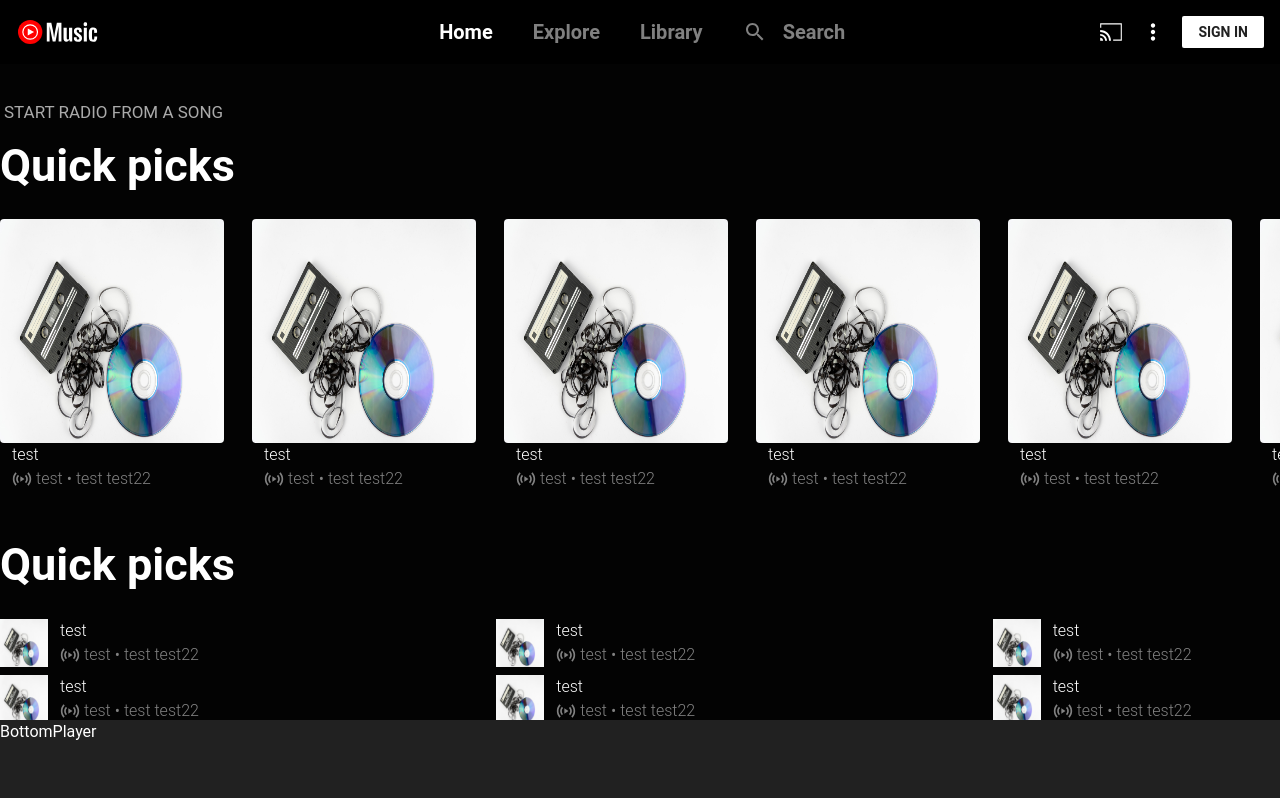
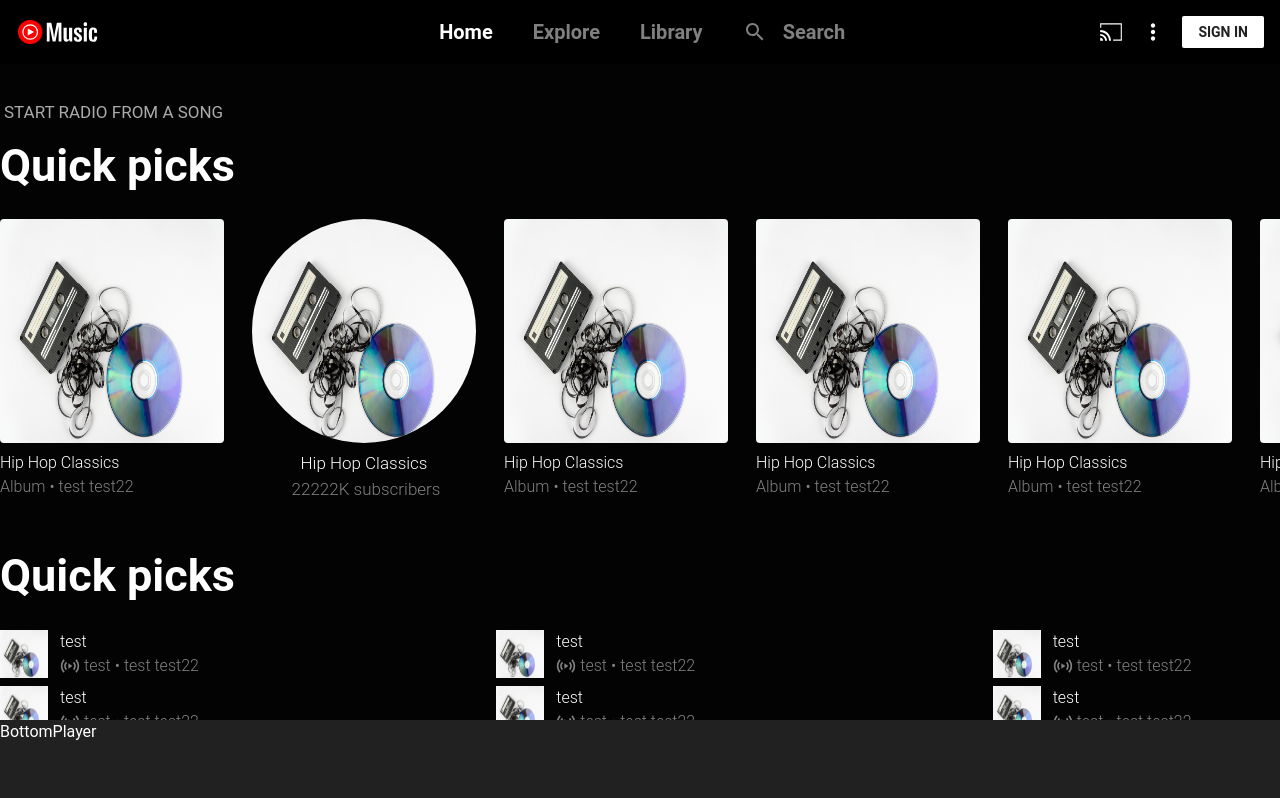
Before and after one commit to emirhancirmencik/ytmusic-clone, a React (Create React App) app: page / in a window 1280 px wide. Shown: the top 798 px of the page. Built offline with nearby package versions, Linux system fonts and the light colour scheme.

Commit message:
Scroll buttons disabled fixed.

```diff
--- a/src/Components/Content.js
+++ b/src/Components/Content.js
@@ -7,7 +7,7 @@ import Library from "../views/Library";
 
 function Content() {
   return (
-    <main className="pb-52">
+    <main className="pb-96">
       <Navbar />
       <Routes>
         <Route path="/" element={<Home />} />
--- a/src/Components/Home/AlbumList/AlbumListElement.js
+++ b/src/Components/Home/AlbumList/AlbumListElement.js
@@ -4,21 +4,24 @@ import Cover from "./Cover";
 
 function AlbumListElement() {
   return (
-    <div className="group w-full flex flex-col mb-2 mr-7 relative">
+    <div className="group w-full flex flex-col mb-2 ml-7 relative">
       <Cover />
-      <div className="flex ml-3 w-2/3 font-light flex-col text-white group-hover:w-1/3 ">
-        <div>test</div>
-        <div className="inline-flex w-full items-center text-whitealpha1">
-          <Icon name="cast" sizex="20px" />
-          <a href="#/" className="ml-1 hover:underline ">
-            test
-          </a>
-          <div className="ml-1 cursor-default select-none truncate">
+      <div className="flex mt-2 w-full font-light flex-col text-white ">
+        <div className="hover:underline align-left cursor-pointer">
+          {" "}
+          Hip Hop Classics
+        </div>
+        <div className="flex text-whitealpha1">
+          <span>Album</span>
+          <div className="ml-1 cursor-default  select-none truncate">
             {" "}
-            •
-            <span href="#/" className="ml-1 whitespace-nowrap truncate">
+            •{" "}
+            <a
+              href="#/"
+              className=" whitespace-nowrap hover:underline truncate"
+            >
               test test22
-            </span>
+            </a>
           </div>
         </div>
       </div>
--- a/src/Components/Home/AlbumList/Cover.js
+++ b/src/Components/Home/AlbumList/Cover.js
@@ -2,7 +2,7 @@ import React from "react";
 import cover from "../../../image/cover.jpg";
 import { Icon } from "../../../image/Icons";
 
-function Cover() {
+function Cover(props) {
   return (
     <div className="flex cursor-pointer relative">
       <img
@@ -10,8 +10,10 @@ function Cover() {
         alt="cover"
         width="100%"
         height="100%"
-        className="w-56 h-56 rounded"
+        className={`w-56 h-56 rounded`}
       />
+
+      <>
         <div
           className="w-56 h-56 absolute hidden items-center justify-center group-hover:flex"
           style={{
@@ -25,6 +27,7 @@ function Cover() {
             <Icon name="play" sizex="20px" />
           </div>
         </div>
+      </>
     </div>
   );
 }
--- /dev/null
+++ b/src/Components/Home/ArtistList/ArtistListElement.js
@@ -0,0 +1,32 @@
+import React from "react";
+import cover from "../../../image/cover.jpg";
+
+function ArtistListElement() {
+  return (
+    <div className="group w-full flex flex-col mb-2 ml-7 relative text-[17px]">
+      <div className="flex cursor-pointer relative">
+        <img
+          src={cover}
+          alt="cover"
+          width="100%"
+          height="100%"
+          className={`w-56 h-56 rounded-full`}
+        />
+      </div>
+      <div className="flex mt-2 w-full font-light flex-col text-white items-center ">
+        <div className="hover:underline align-left cursor-pointer">
+          Hip Hop Classics
+        </div>
+        <div className="flex text-whitealpha1">
+          <div className="ml-1 cursor-default  select-none truncate">
+            <span href="#/" className=" whitespace-nowrap truncate">
+              22222K subscribers
+            </span>
+          </div>
+        </div>
+      </div>
+    </div>
+  );
+}
+
+export default ArtistListElement;
--- a/src/Components/Home/List.js
+++ b/src/Components/Home/List.js
@@ -2,6 +2,7 @@ import React, { useRef } from "react";
 import { Icon } from "../../image/Icons";
 import AlbumListElement from "./AlbumList/AlbumListElement";
 import MiniListElement from "./MiniList/MiniListElement";
+import ArtistListElement from "./ArtistList/ArtistListElement";
 import ScrollButtons from "./ScrollButtons";
 
 function List(props) {
@@ -21,15 +22,20 @@ function List(props) {
       )}
       <div className="flex justify-between">
         <h1 className="text-white text-[45px] font-bold">{props.header}</h1>
-        <ScrollButtons element={ref} offsetNumber={6} elementNumber={18} />
+        <ScrollButtons
+          element={ref}
+          offsetNumber={type === "Mini" ? 3 : 6}
+          elementNumber={type === "Mini" ? 6 : 18}
+          marginValue={type === "Mini" ? 0 : 14}
+        />
       </div>
       <div
         ref={ref}
-        className="flex w-full overflow-x-hidden scroll-smooth mt-5"
+        className="flex mylist w-full overflow-x-auto scroll-smooth mt-5"
       >
         {type === "Mini" ? (
           <>
-            <div className="flex flex-col w-1/3 flex-shrink-0">
+            <div className="mylist flex flex-col w-1/3 flex-shrink-0">
               <MiniListElement />
               <MiniListElement />
               <MiniListElement />
@@ -68,9 +74,9 @@ function List(props) {
           </>
         ) : (
           <>
-            <div className="flex flex-shrink-0">
+            <div className="flex mylist justify-between flex-shrink-0">
               <AlbumListElement />
-              <AlbumListElement />
+              <ArtistListElement />
               <AlbumListElement />
               <AlbumListElement />
               <AlbumListElement />
--- a/src/Components/Home/MiniList/MiniListElement.js
+++ b/src/Components/Home/MiniList/MiniListElement.js
@@ -5,10 +5,12 @@ import Cover from "./Cover";
 
 function MiniListElement() {
   return (
-    <div className="group w-full flex mb-2 relative">
+    <div className="group w-full flex mb-2 ml-7 relative">
       <Cover />
       <div className="flex ml-3 w-2/3 font-light flex-col text-white group-hover:w-1/3 ">
-        <div>test</div>
+        <a href="#/" className="hover:underline ">
+          test
+        </a>
         <div className="inline-flex w-full items-center text-whitealpha1">
           <Icon name="cast" sizex="20px" />
           <a href="#/" className="ml-1 hover:underline ">
--- a/src/style.css
+++ b/src/style.css
@@ -429,6 +429,15 @@ html, body,  #root {
   height: calc(100% - 5rem)
 }
 
+.mylist::-webkit-scrollbar {
+  width: 0 !important;
+  overflow:-moz-scrollbars-none;
+}
+
+.mylist:nth-child(1) {
+  margin-left: -28px;
+}
+
 *, ::before, ::after {
   --tw-border-spacing-x: 0;
   --tw-border-spacing-y: 0;
@@ -586,22 +595,6 @@ html, body,  #root {
   bottom: 0px;
 }
 
-.right-9 {
-  right: 2.25rem;
-}
-
-.right-0 {
-  right: 0px;
-}
-
-.right-2 {
-  right: 0.5rem;
-}
-
-.bottom-2 {
-  bottom: 0.5rem;
-}
-
 .bottom-4 {
   bottom: 1rem;
 }
@@ -624,16 +617,6 @@ html, body,  #root {
   margin-right: 1.25rem;
 }
 
-.mx-2 {
-  margin-left: 0.5rem;
-  margin-right: 0.5rem;
-}
-
-.mx-4 {
-  margin-left: 1rem;
-  margin-right: 1rem;
-}
-
 .ml-\[2px\] {
   margin-left: 2px;
 }
@@ -654,6 +637,22 @@ html, body,  #root {
   margin-top: auto;
 }
 
+.mb-2 {
+  margin-bottom: 0.5rem;
+}
+
+.ml-7 {
+  margin-left: 1.75rem;
+}
+
+.mt-2 {
+  margin-top: 0.5rem;
+}
+
+.ml-1 {
+  margin-left: 0.25rem;
+}
+
 .ml-auto {
   margin-left: auto;
 }
@@ -662,32 +661,16 @@ html, body,  #root {
   margin-right: 1.25rem;
 }
 
-.mb-2 {
-  margin-bottom: 0.5rem;
-}
-
 .ml-3 {
   margin-left: 0.75rem;
 }
 
-.ml-1 {
-  margin-left: 0.25rem;
+.mb-52 {
+  margin-bottom: 13rem;
 }
 
-.ml-4 {
-  margin-left: 1rem;
-}
-
-.mr-4 {
-  margin-right: 1rem;
-}
-
-.mr-8 {
-  margin-right: 2rem;
-}
-
-.mr-7 {
-  margin-right: 1.75rem;
+.mt-52 {
+  margin-top: 13rem;
 }
 
 .box-border {
@@ -726,12 +709,12 @@ html, body,  #root {
   height: 2.5rem;
 }
 
+.h-56 {
+  height: 14rem;
+}
+
 .h-12 {
   height: 3rem;
-}
-
-.h-56 {
-  height: 14rem;
 }
 
 .w-full {
@@ -758,20 +741,16 @@ html, body,  #root {
   width: 2.5rem;
 }
 
+.w-56 {
+  width: 14rem;
+}
+
 .w-12 {
   width: 3rem;
 }
 
 .w-2\/3 {
   width: 66.666667%;
-}
-
-.w-1\/6 {
-  width: 16.666667%;
-}
-
-.w-56 {
-  width: 14rem;
 }
 
 .flex-shrink-0 {
@@ -819,12 +798,12 @@ html, body,  #root {
   margin-left: calc(1rem * calc(1 - var(--tw-space-x-reverse)));
 }
 
+.overflow-x-auto {
+  overflow-x: auto;
+}
+
 .overflow-y-auto {
   overflow-y: auto;
-}
-
-.overflow-x-hidden {
-  overflow-x: hidden;
 }
 
 .scroll-smooth {
@@ -884,20 +863,12 @@ html, body,  #root {
   background-color: rgb(255 255 255 / var(--tw-bg-opacity));
 }
 
-.bg-opacity-60 {
-  --tw-bg-opacity: 0.6;
-}
-
-.bg-opacity-10 {
-  --tw-bg-opacity: 0.1;
+.bg-opacity-50 {
+  --tw-bg-opacity: 0.5;
 }
 
 .bg-opacity-90 {
   --tw-bg-opacity: 0.9;
-}
-
-.bg-opacity-50 {
-  --tw-bg-opacity: 0.5;
 }
 
 .p-2 {
@@ -923,10 +894,6 @@ html, body,  #root {
   padding-bottom: 0.75rem;
 }
 
-.pb-52 {
-  padding-bottom: 13rem;
-}
-
 .pl-20 {
   padding-left: 5rem;
 }
@@ -941,6 +908,14 @@ html, body,  #root {
 
 .pr-5 {
   padding-right: 1.25rem;
+}
+
+.pb-52 {
+  padding-bottom: 13rem;
+}
+
+.pb-96 {
+  padding-bottom: 24rem;
 }
 
 .text-\[20px\] {
@@ -999,22 +974,6 @@ html, body,  #root {
   opacity: 0.4;
 }
 
-.opacity-90 {
-  opacity: 0.9;
-}
-
-.opacity-60 {
-  opacity: 0.6;
-}
-
-.opacity-70 {
-  opacity: 0.7;
-}
-
-.opacity-10 {
-  opacity: 0.1;
-}
-
 .transition-colors {
   transition-property: color, background-color, border-color, fill, stroke, -webkit-text-decoration-color;
   transition-property: color, background-color, border-color, text-decoration-color, fill, stroke;
@@ -1033,44 +992,6 @@ html, body,  #root {
   transition-timing-function: cubic-bezier(0.4, 0, 1, 1);
 }
 
-.hover\:bottom-2:hover {
-  bottom: 0.5rem;
-}
-
-.hover\:right-2:hover {
-  right: 0.5rem;
-}
-
-.hover\:h-14:hover {
-  height: 3.5rem;
-}
-
-.hover\:h-20:hover {
-  height: 5rem;
-}
-
-.hover\:w-14:hover {
-  width: 3.5rem;
-}
-
-.hover\:w-20:hover {
-  width: 5rem;
-}
-
-.hover\:scale-105:hover {
-  --tw-scale-x: 1.05;
-  --tw-scale-y: 1.05;
-  -webkit-transform: translate(var(--tw-translate-x), var(--tw-translate-y)) rotate(var(--tw-rotate)) skewX(var(--tw-skew-x)) skewY(var(--tw-skew-y)) scaleX(var(--tw-scale-x)) scaleY(var(--tw-scale-y));
-          transform: translate(var(--tw-translate-x), var(--tw-translate-y)) rotate(var(--tw-rotate)) skewX(var(--tw-skew-x)) skewY(var(--tw-skew-y)) scaleX(var(--tw-scale-x)) scaleY(var(--tw-scale-y));
-}
-
-.hover\:scale-125:hover {
-  --tw-scale-x: 1.25;
-  --tw-scale-y: 1.25;
-  -webkit-transform: translate(var(--tw-translate-x), var(--tw-translate-y)) rotate(var(--tw-rotate)) skewX(var(--tw-skew-x)) skewY(var(--tw-skew-y)) scaleX(var(--tw-scale-x)) scaleY(var(--tw-scale-y));
-          transform: translate(var(--tw-translate-x), var(--tw-translate-y)) rotate(var(--tw-rotate)) skewX(var(--tw-skew-x)) skewY(var(--tw-skew-y)) scaleX(var(--tw-scale-x)) scaleY(var(--tw-scale-y));
-}
-
 .hover\:scale-110:hover {
   --tw-scale-x: 1.1;
   --tw-scale-y: 1.1;
@@ -1080,10 +1001,6 @@ html, body,  #root {
 
 .hover\:bg-whitealpha2:hover {
   background-color: rgb(255,255,255,0.3);
-}
-
-.hover\:bg-opacity-90:hover {
-  --tw-bg-opacity: 0.9;
 }
 
 .hover\:bg-opacity-80:hover {
@@ -1100,18 +1017,6 @@ html, body,  #root {
           text-decoration-line: underline;
 }
 
-.hover\:opacity-60:hover {
-  opacity: 0.6;
-}
-
-.hover\:opacity-80:hover {
-  opacity: 0.8;
-}
-
-.hover\:opacity-90:hover {
-  opacity: 0.9;
-}
-
 .group:hover .group-hover\:flex {
   display: flex;
 }
@@ -1120,18 +1025,6 @@ html, body,  #root {
   display: inline-flex;
 }
 
-.group:hover .group-hover\:h-20 {
-  height: 5rem;
-}
-
 .group:hover .group-hover\:w-1\/3 {
   width: 33.333333%;
 }
-
-.group:hover .group-hover\:w-20 {
-  width: 5rem;
-}
-
-.group:hover .group-hover\:hover\:w-14:hover {
-  width: 3.5rem;
-}
--- a/src/views/Home.js
+++ b/src/views/Home.js
@@ -11,6 +11,7 @@ function Home() {
       />
       <List header="Quick picks" type="Mini" />
       <List header="Quick picks" type="Mini" />
+      <List header="Quick picks" type="Mini" />
     </div>
   );
 }
--- a/tailwind.css
+++ b/tailwind.css
@@ -15,4 +15,11 @@
   .content{
     height: calc(100% - theme('spacing.20'))
   }
+  .mylist::-webkit-scrollbar {
+    width: 0 !important;
+    overflow:-moz-scrollbars-none;
+  }
+  .mylist:nth-child(1){
+    @apply ml-[-28px]
+  }
 }
```
Also changed, not shown: src/Components/Home/ScrollButtons.js (+19 -17 lines). Lines whose indentation alone changed are shown as unchanged.
